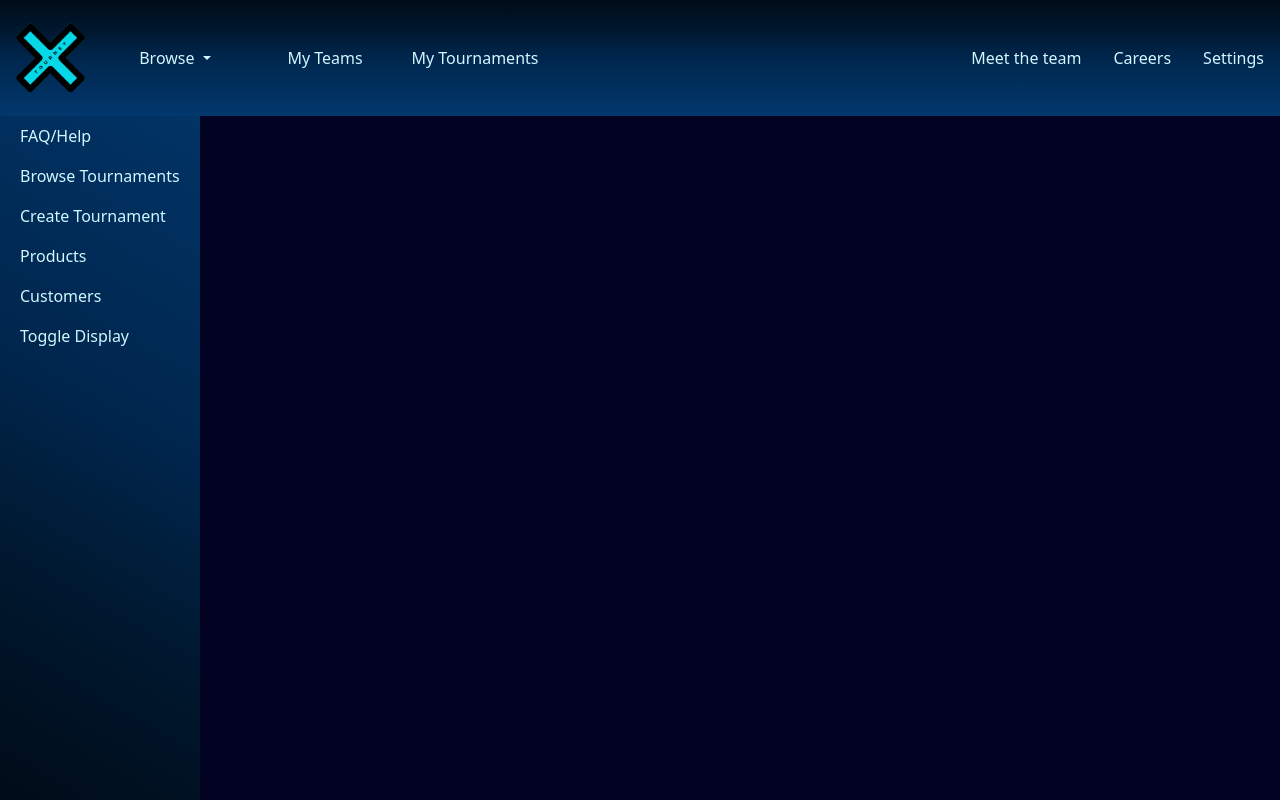
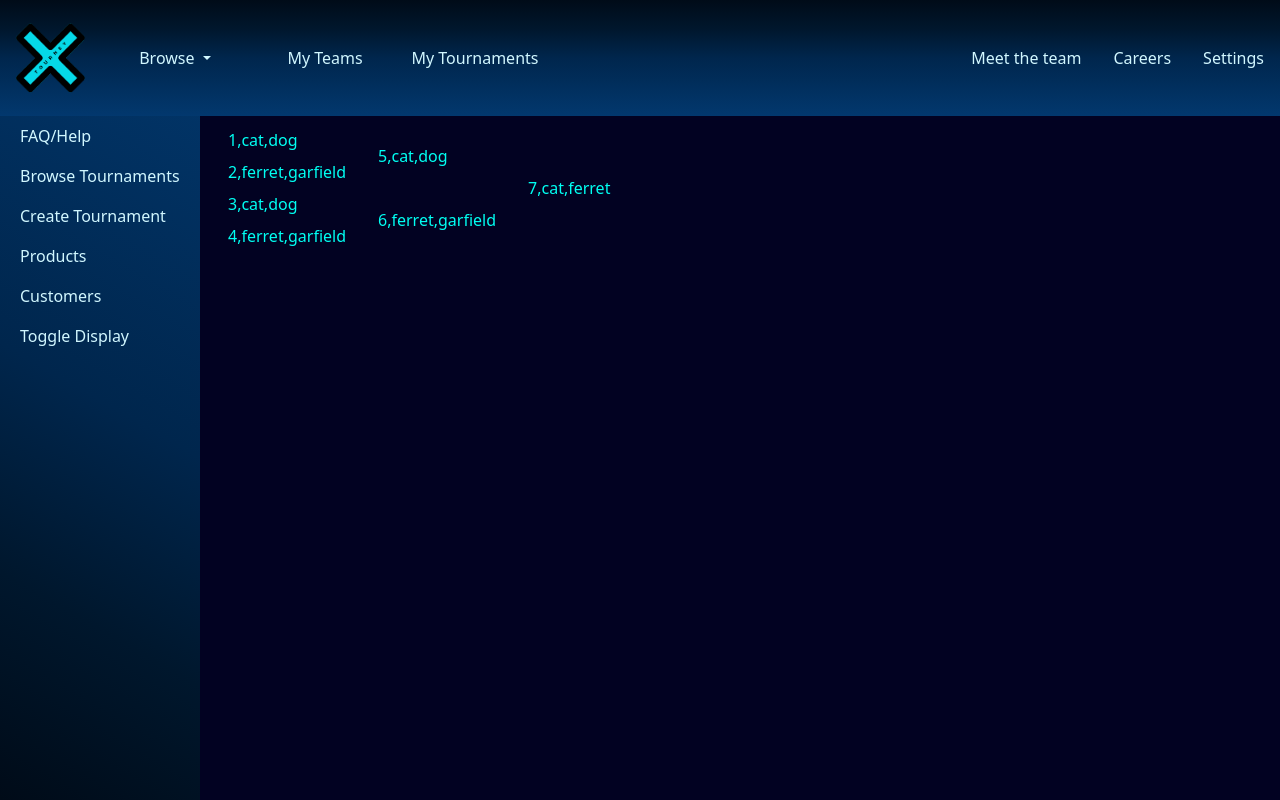
Before and after one commit to soli-codes/X-Tourney, a Vue app in the folder frontend/: page /test in a window 1280 px wide. Built offline with nearby package versions, Linux system fonts and the light colour scheme; sample sign-in values are in the browser's storage.

Commit message:
Changed database have fun writing integration tests we pray it works

```diff
--- a/frontend/src/components/Bracket.vue
+++ b/frontend/src/components/Bracket.vue
@@ -28,52 +28,41 @@
 export default {
   data() {
     return {
-      rounds: 3,
+      rounds: 0,
       tempCounter: 0,
+      teams: [1, 2, 3, 4, 5, 6, 7, 8],
     };
   },
   created() {
     if (this.teams.length <= 64) {
-      this.rounds = 7;
+      this.rounds = 6;
     }
     if (this.teams.length <= 32) {
-      this.rounds = 6;
+      this.rounds = 5;
     }
     if (this.teams.length <= 16) {
-      this.rounds = 5;
+      this.rounds = 4;
     }
     if (this.teams.length <= 8) {
-      this.rounds = 4;
+      this.rounds = 3;
     }
     if (this.teams.length <= 4) {
-      this.rounds = 3;
+      this.rounds = 2;
     }
     this.tempCounter = this.rounds;
   },
 
   methods: {
     matchCounter() {
-      if (this.tempCounter >= 0) {
-        this.tempCounter--;
-        return Math.pow(2, this.tempCounter);
-      }
-      return 0;
-    },
-
-    generateSeedArray() {
-      this.seedArray = this.teams;
-      this.seedArray.sort((a, b) => {
-        if (a.wins / a.losses > b.wins / b.losses) {
-          return 1;
-        } else return -1;
-      });
+      this.tempCounter--;
+      return Math.pow(2, this.tempCounter);
     },
   },
 
-  computed: {
-    teams() {
-      return this.$store.state.teams;
-    },
-  },
+  // computed: {
+  //   teams() {
+  //     return this.$store.state.teams;
+  //   },
+  // },
 };
 </script>
--- a/frontend/src/router/index.js
+++ b/frontend/src/router/index.js
@@ -14,6 +14,7 @@ import Profile from '../views/Profile.vue';
 import ProfileTeams from '../views/ProfileTeams.vue';
 import ProfileTournaments from '../views/ProfileTournaments.vue';
 import Settings from '../views/Settings.vue';
+import Test from '../views/Test.vue';
 
 Vue.use(Router);
 
@@ -35,6 +36,14 @@ const router = new Router({
       path: '/',
       name: 'home',
       component: Home,
+      meta: {
+        requiresAuth: true,
+      },
+    },
+    {
+      path: '/test',
+      name: 'test',
+      component: Test,
       meta: {
         requiresAuth: true,
       },
--- a/frontend/src/views/Home.vue
+++ b/frontend/src/views/Home.vue
@@ -1,12 +1,11 @@
 <template>
-  <div class="home text-center">
-    <h1>Home</h1>
-    <p>You must be authenticated to see this</p>
-  </div>
+  <bracket />
 </template>
 
 <script>
+import Bracket from '../components/Bracket.vue';
 export default {
+  components: { Bracket },
   name: 'home',
 };
 </script>
--- /dev/null
+++ b/frontend/src/views/Test.vue
@@ -0,0 +1,68 @@
+<template>
+  <div class="d-flex flex-row">
+    <div
+      v-for="round in array"
+      :key="round"
+      class="flex-column p-1 m-2 d-flex justify-content-around"
+    >
+      <div
+        v-for="match in round"
+        :key="match"
+        class="flex-column p-0 m-1 d-flex"
+        @click="checkLength(round, match)"
+      >
+        {{ match.id }},{{ match.team1 }},{{ match.team2 }}
+      </div>
+    </div>
+  </div>
+</template>
+
+<script>
+import MatchServices from '../services/MatchServices';
+export default {
+  data() {
+    return {
+      array: [
+        [
+          { id: 1, team1: 'cat', team2: 'dog' },
+          { id: 2, team1: 'ferret', team2: 'garfield' },
+          { id: 3, team1: 'cat', team2: 'dog' },
+          { id: 4, team1: 'ferret', team2: 'garfield' },
+        ],
+        [
+          { id: 5, team1: 'cat', team2: 'dog' },
+          { id: 6, team1: 'ferret', team2: 'garfield' },
+        ],
+        [{ id: 7, team1: 'cat', team2: 'ferret' }],
+      ],
+    };
+  },
+  methods: {
+    checkLength(round, match) {
+      console.log(round);
+      console.log(match.id);
+    },
+    updateBracket() {
+      const match1 = {
+        winning_team_id: 1,
+        losing_team_id: 2,
+        match_id: 1,
+        tournament_id: 5,
+      };
+
+      MatchServices.updateMatch(match1)
+        .then((response) => {
+          if (response.status === 201) {
+            console.log('wow we did it');
+          }
+        })
+        .catch(() => {
+          console.log('we are sad');
+        });
+    },
+  },
+};
+
+// UPDATE matches SET winning_team_id = ?, losing_team_id = ? WHERE tournament_id = ? AND match_id = ?
+// UPDATE matches SET team_1_id, WHERE tournament_id = ? AND match_id = ?
+</script>
```
